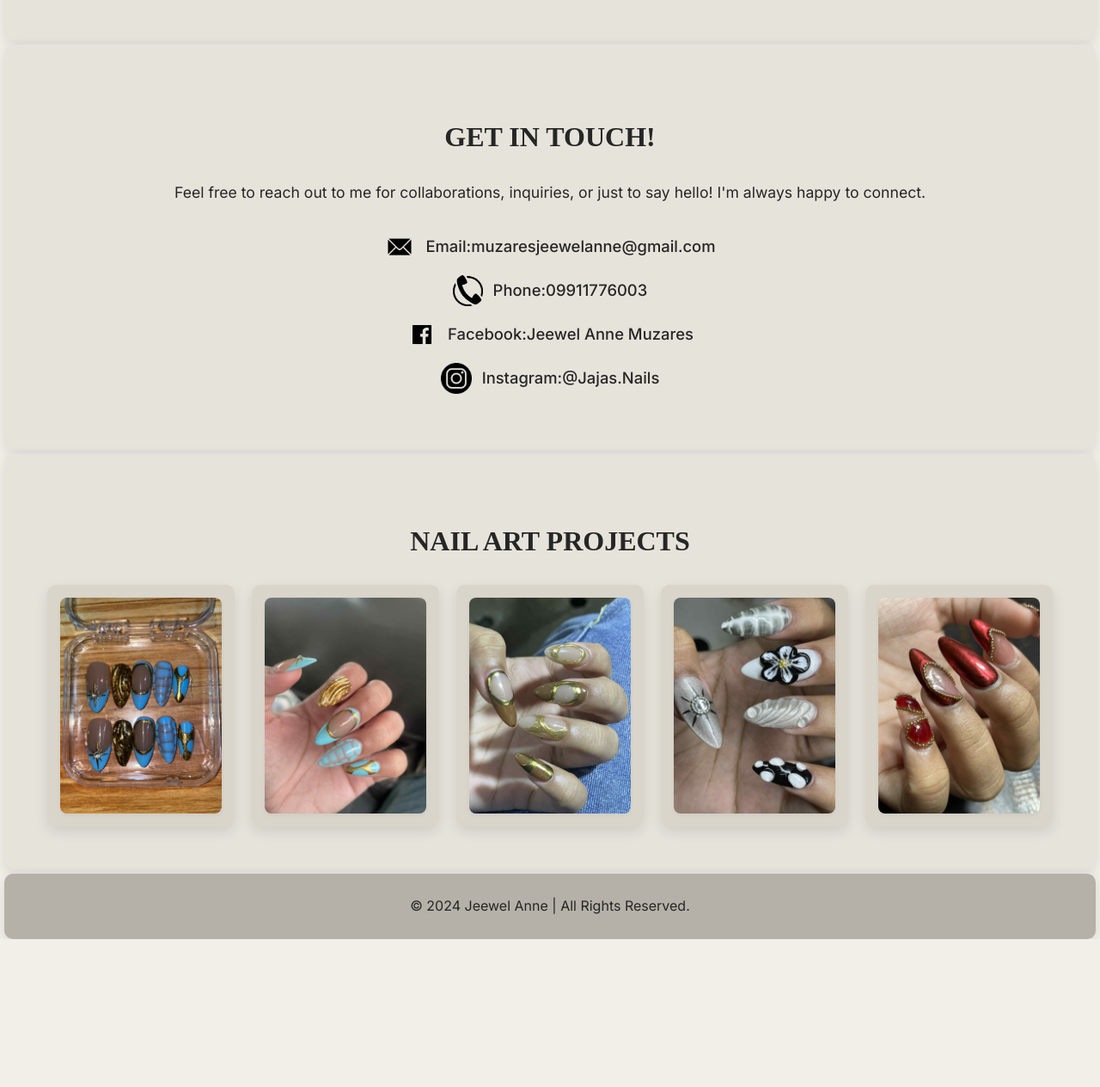
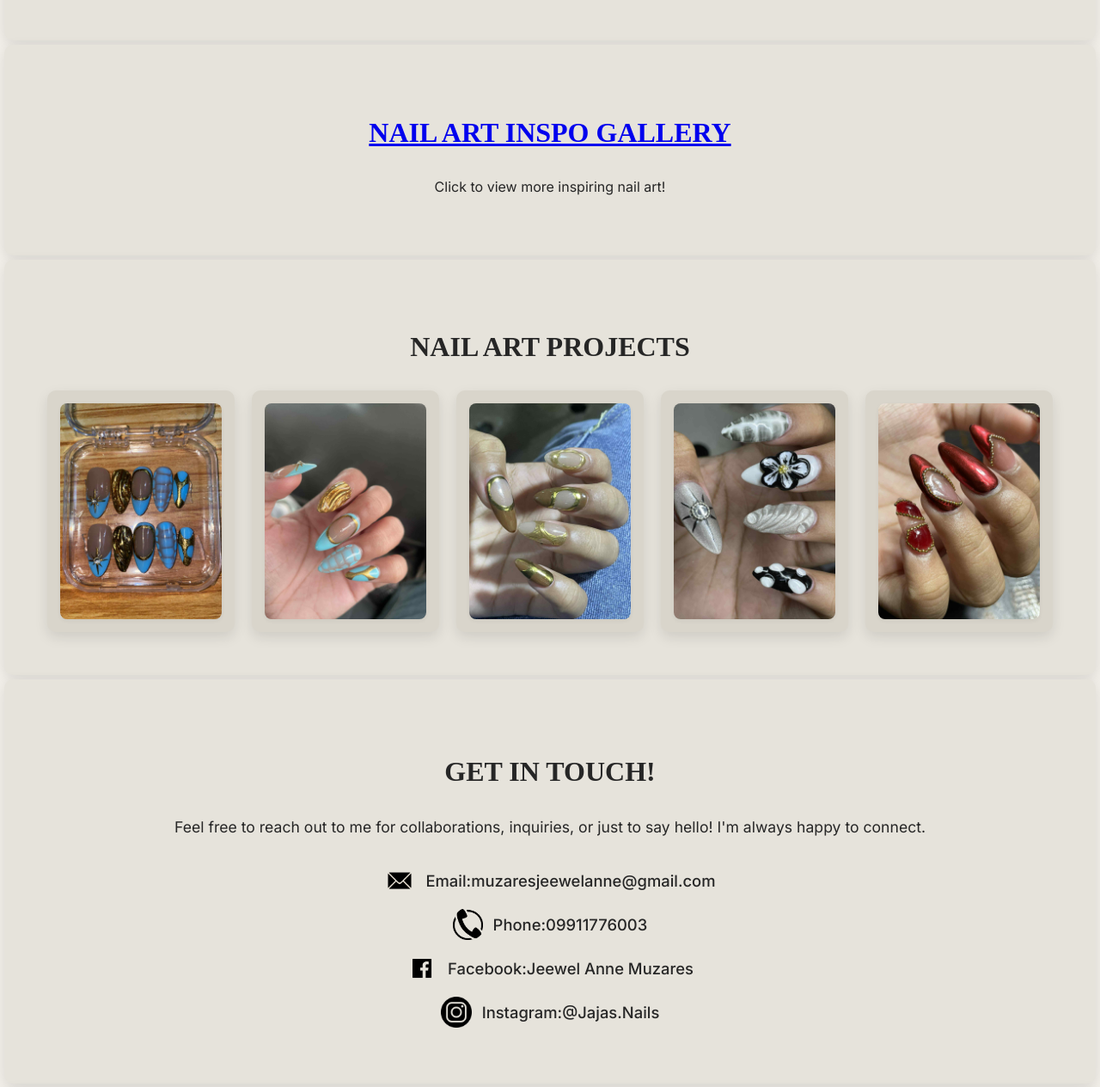
Before and after one commit to jmjaja/jajanails, a plain HTML site: page index.html in a window 1280 px wide. Shown: the part 1120-2384 px from the top of the page at 86% size. Before the commit the page ends 2212 px from the top, so only its background shows below. Drawn offline with Linux system fonts and the light colour scheme.

Commit message:
Update index.html

```diff
--- a/index.html
+++ b/index.html
@@ -21,6 +21,7 @@
         <nav class="main-nav">
             <ul>
                 <li><a href="#about">ABOUT ME</a></li>
+                <li><a href="#inspo">NAIL ART INSPO GALLERY</a></li>
                 <li><a href="#projects">PROJECTS</a></li>
                 <li><a href="#contact">CONTACTS</a></li>
             </ul>
@@ -48,15 +49,9 @@
             </div>
         </section>
 
-        <section id="contact" class="content-section contacts-info">
-            <h3>Get In Touch!</h3>
-            <p>Feel free to reach out to me for collaborations, inquiries, or just to say hello! I'm always happy to connect.</p>
-            <ul>
-                <li><img src="img/email.jpg" alt="Email icon" class="contact-icon"> Email: <a href="mailto:muzaresjeewelanne@gmail.com">muzaresjeewelanne@gmail.com</a></li>
-                <li><img src="img/phone.png" alt="Phone icon" class="contact-icon"> Phone: <a href="tel:09911776003">09911776003</a></li>
-                <li><img src="img/facebook.png" alt="Facebook icon" class="contact-icon"> Facebook: <a href="https://www.facebook.com/jeewell.anne.muzares" target="_blank"> Jeewel Anne Muzares</a></li>
-                <li><img src="img/instagram.png" alt="Instagram icon" class="contact-icon"> Instagram: <a href="https://www.instagram.com/jajas.nails/?igsh=NmVqd2ZkeGllb3hp#" target="_blank">@Jajas.Nails</a></li>
-            </ul>
+        <section id="inspo" class="projects content-section">
+            <h2><a href="inspo.html">Nail Art Inspo Gallery</a></h2>
+            <p style="text-align: center; margin-top: 10px;">Click to view more inspiring nail art!</p>
         </section>
 
         <section id="projects" class="projects content-section">
@@ -79,6 +74,17 @@
                 </div>
             </div>
         </section>
+
+        <section id="contact" class="content-section contacts-info">
+            <h3>Get In Touch!</h3>
+            <p>Feel free to reach out to me for collaborations, inquiries, or just to say hello! I'm always happy to connect.</p>
+            <ul>
+                <li><img src="img/email.jpg" alt="Email icon" class="contact-icon"> Email: <a href="mailto:muzaresjeewelanne@gmail.com">muzaresjeewelanne@gmail.com</a></li>
+                <li><img src="img/phone.png" alt="Phone icon" class="contact-icon"> Phone: <a href="tel:09911776003">09911776003</a></li>
+                <li><img src="img/facebook.png" alt="Facebook icon" class="contact-icon"> Facebook: <a href="https://www.facebook.com/jeewell.anne.muzares" target="_blank"> Jeewel Anne Muzares</a></li>
+                <li><img src="img/instagram.png" alt="Instagram icon" class="contact-icon"> Instagram: <a href="https://www.instagram.com/jajas.nails/?igsh=NmVqd2ZkeGllb3hp#" target="_blank">@Jajas.Nails</a></li>
+            </ul>
+        </section>
     </main>
 
     <footer class="main-footer">
```
